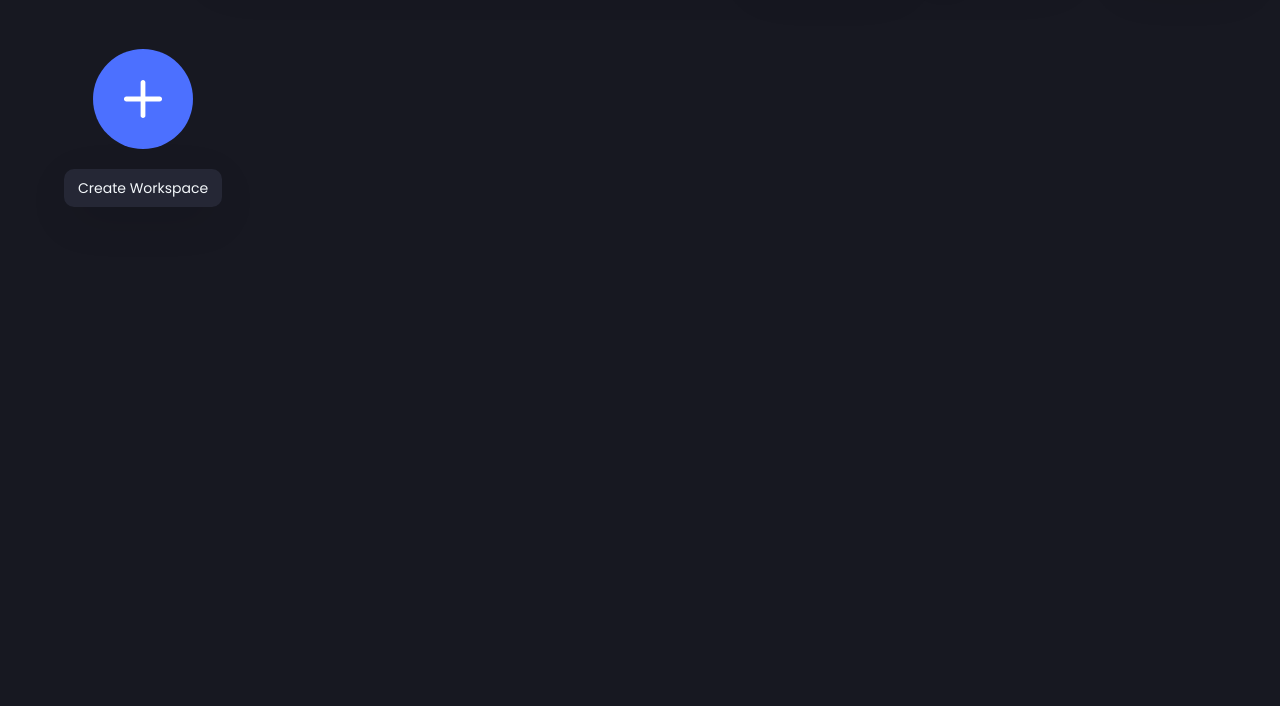
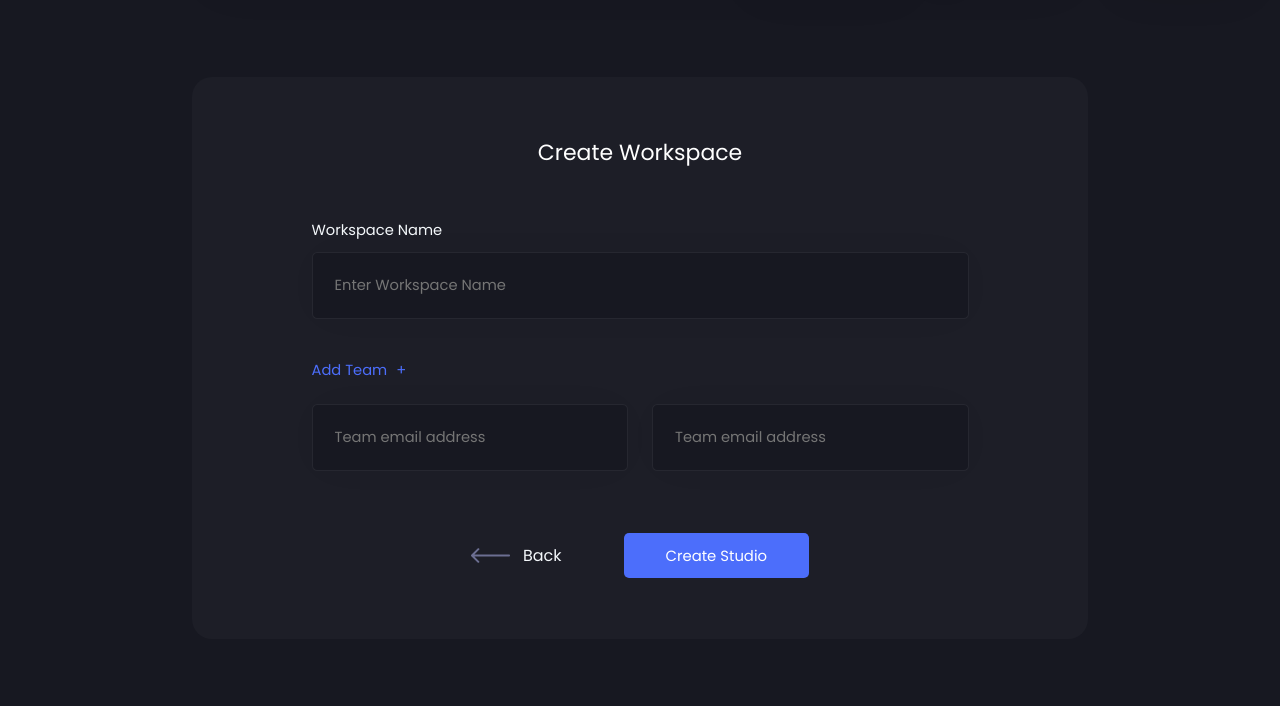
Before and after one commit to richardingwe/vidsound, a plain HTML site: page create-workspaces.html in a window 1280 px wide. Shown: the part 94-800 px from the top of the page. Drawn offline with nearby package versions, Linux system fonts and the light colour scheme.

Commit message:
add: create workspace page

```diff
--- a/create-workspaces.html
+++ b/create-workspaces.html
@@ -178,25 +178,64 @@
 			</div>
 		</header>
 
-		<section class="workspaces_section">
-			<a href="">
-				<button class="create_workspace_button">
+		<section class="create_workspace">
+			<h1>Create Workspace</h1>
+
+			<form action="">
+				<div class="form_div">
+					<label for="workspace_name">Workspace Name</label>
+					<input
+						type="text"
+						name="workspace_name"
+						id="workspace_name"
+						placeholder="Enter Workspace Name"
+						required
+					/>
+				</div>
+				<button type="button" class="add_team">Add Team <span>+</span></button>
+				<div class="row">
+					<div class="col-md-6">
+						<div class="form_div">
+							<input
+								type="email"
+								name="tean_email_address"
+								id="tean_email_address"
+								required
+								placeholder="Team email address"
+							/>
+						</div>
+					</div>
+					<div class="col-md-6">
+						<div class="form_div">
+							<input
+								type="email"
+								name="tean_email_address"
+								required
+								id="tean_email_address"
+								placeholder="Team email address"
+							/>
+						</div>
+					</div>
+				</div>
+				<div class="submit_buttons">
+					<button type="button" class="back">
 						<svg
-						width="100"
-						height="100"
-						viewBox="0 0 100 100"
+							width="39"
+							height="15"
+							viewBox="0 0 39 15"
 							fill="none"
 							xmlns="http://www.w3.org/2000/svg"
 						>
-						<circle cx="50" cy="50" r="50" fill="#4C70FF" />
 							<path
-							d="M50 30.9528C50.6315 30.9528 51.2371 31.2036 51.6836 31.6501C52.1301 32.0966 52.381 32.7022 52.381 33.3337V47.6194H66.6667C67.2981 47.6194 67.9038 47.8703 68.3503 48.3168C68.7968 48.7633 69.0476 49.3689 69.0476 50.0004C69.0476 50.6318 68.7968 51.2374 68.3503 51.684C67.9038 52.1305 67.2981 52.3813 66.6667 52.3813H52.381V66.667C52.381 67.2985 52.1301 67.9041 51.6836 68.3506C51.2371 68.7971 50.6315 69.048 50 69.048C49.3685 69.048 48.7629 68.7971 48.3164 68.3506C47.8699 67.9041 47.6191 67.2985 47.6191 66.667V52.3813H33.3333C32.7019 52.3813 32.0963 52.1305 31.6498 51.684C31.2032 51.2374 30.9524 50.6318 30.9524 50.0004C30.9524 49.3689 31.2032 48.7633 31.6498 48.3168C32.0963 47.8703 32.7019 47.6194 33.3333 47.6194H47.6191V33.3337C47.6191 32.7022 47.8699 32.0966 48.3164 31.6501C48.7629 31.2036 49.3685 30.9528 50 30.9528Z"
-							fill="white"
+								d="M38 8.5C38.5523 8.5 39 8.05228 39 7.5C39 6.94772 38.5523 6.5 38 6.5V8.5ZM0.292893 6.79289C-0.0976311 7.18342 -0.0976311 7.81658 0.292893 8.20711L6.65685 14.5711C7.04738 14.9616 7.68054 14.9616 8.07107 14.5711C8.46159 14.1805 8.46159 13.5474 8.07107 13.1569L2.41421 7.5L8.07107 1.84315C8.46159 1.45262 8.46159 0.819457 8.07107 0.428932C7.68054 0.0384078 7.04738 0.0384078 6.65685 0.428932L0.292893 6.79289ZM38 6.5H1V8.5H38V6.5Z"
+								fill="#6C6F92"
 							/>
 						</svg>
-					<div>Create Workspace</div>
+						Back
 					</button>
-			</a>
+					<button type="submit" class="create">Create Studio</button>
+				</div>
+			</form>
 		</section>
 	</body>
 	<script
--- a/sass/style.scss
+++ b/sass/style.scss
@@ -9,8 +9,9 @@
 :root {
 	--dark_blue: #171821;
 	--light_blue: #1d1e27;
-	--lighter_blue: var(--lig);
+	--lighter_blue: #252735;
 	--light: #f4f8fb;
+	--blue: #4c6efb;
 	--dark: #444761;
 	--red: #ff7877;
 	--white: #ffffff;
@@ -35,12 +36,41 @@ button {
 	}
 }
 
+.form_div {
+	label {
+		font-style: normal;
+		font-weight: 400;
+		font-size: 14.6858px;
+		line-height: 15px;
+		margin-bottom: 14px;
+	}
+
+	input {
+		width: 100%;
+		display: block;
+		padding: 22px;
+		background-color: transparent;
+		border: none;
+		outline: none;
+		background: #171821;
+		border: 1.04899px solid rgba(235, 235, 235, 0.07);
+		box-shadow: 0px 0px 41.9595px -16.7838px rgba(0, 0, 0, 0.1);
+		border-radius: 5.24494px;
+
+		font-style: normal;
+		font-weight: 400;
+		font-size: 14.6858px;
+		line-height: 15px;
+		color: var(--light);
+	}
+}
+
 ._dropdown-menu {
 	display: none;
 	position: absolute;
 	right: -16px;
 	background-color: var(--lighter_blue);
-	box-shadow: 0px 9px 100px -8px rgba(0, 0, 0, 0.2);
+	// box-shadow: 0px 9px 100px -8px rgba(0, 0, 0, 0.2);
 	border-radius: 10px;
 	margin-top: 6px;
 
@@ -238,3 +268,73 @@ section.workspaces_section {
 		}
 	}
 }
+
+section.create_workspace {
+	width: 70%;
+	margin: 0 auto;
+	margin-top: 80px;
+	background: var(--light_blue);
+	border-radius: 20px;
+	padding: 61px 0;
+
+	h1 {
+		text-align: center;
+		font-style: normal;
+		font-weight: 400;
+		font-size: 22px;
+		line-height: 137.5%;
+		color: var(--white);
+		margin-bottom: 50px;
+	}
+
+	form {
+		width: 100%;
+		max-width: 657px;
+		margin: 0 auto;
+
+		button.add_team {
+			font-style: normal;
+			font-weight: 400;
+			font-size: 14.6858px;
+			line-height: 15px;
+			color: var(--blue) !important;
+			margin-top: 44px;
+			margin-bottom: 26px;
+
+			span {
+				margin-left: 5px;
+			}
+		}
+
+		.submit_buttons {
+			margin-top: 62px;
+			display: flex;
+			align-items: center;
+			justify-content: center;
+			gap: 62px;
+
+			& > button.back {
+				display: flex;
+				border-radius: 5.04269px;
+				align-items: center;
+
+				svg {
+					margin-right: 13px;
+				}
+			}
+
+			& > button.create {
+				display: flex;
+				align-items: center;
+				background-color: var(--blue);
+				padding: 19px 42px;
+				border-radius: 5.04269px;
+				font-style: normal;
+				font-weight: 400;
+				font-size: 14.8345px;
+				line-height: 7px;
+				color: var(--white) !important;
+			}
+		}
+	}
+}
```
Also changed, not shown: css/style.css, dist/css/style.min.css. Lines whose indentation alone changed are shown as unchanged.
